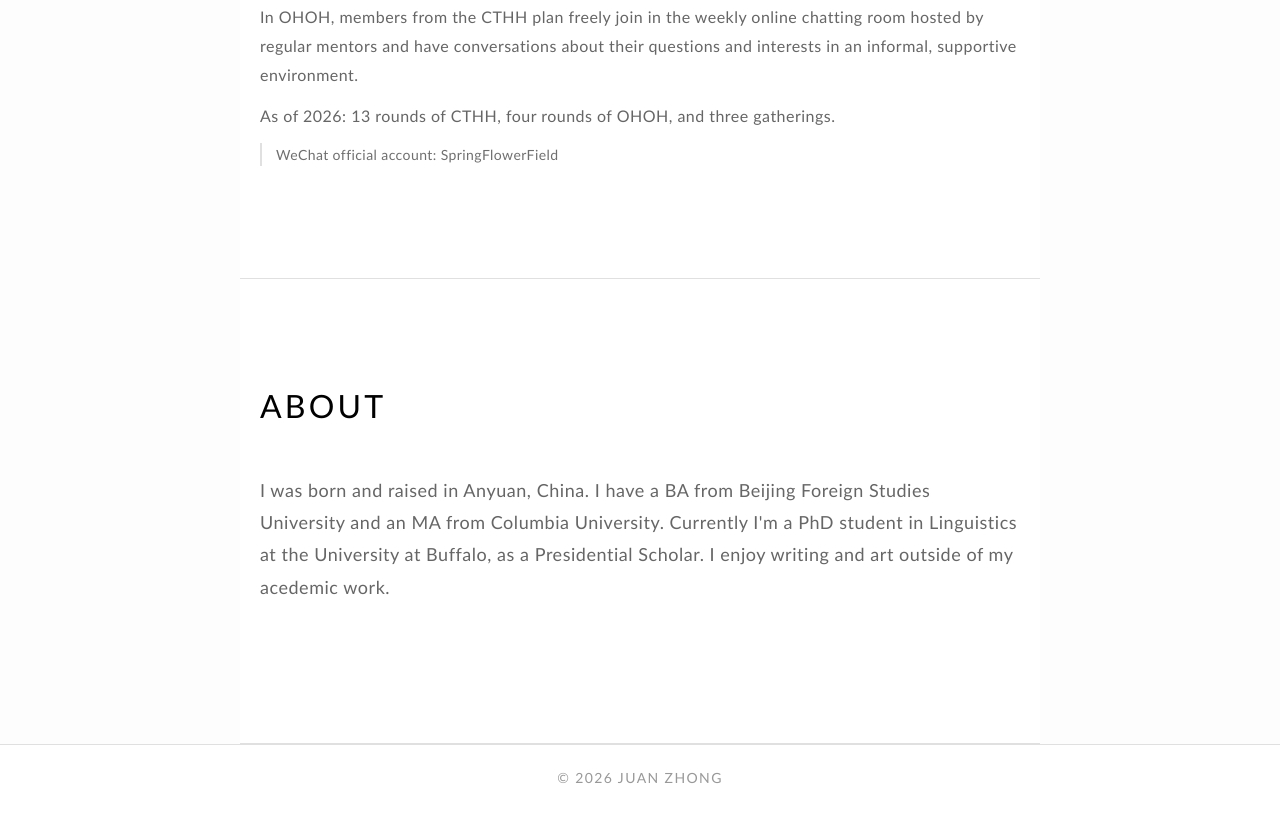
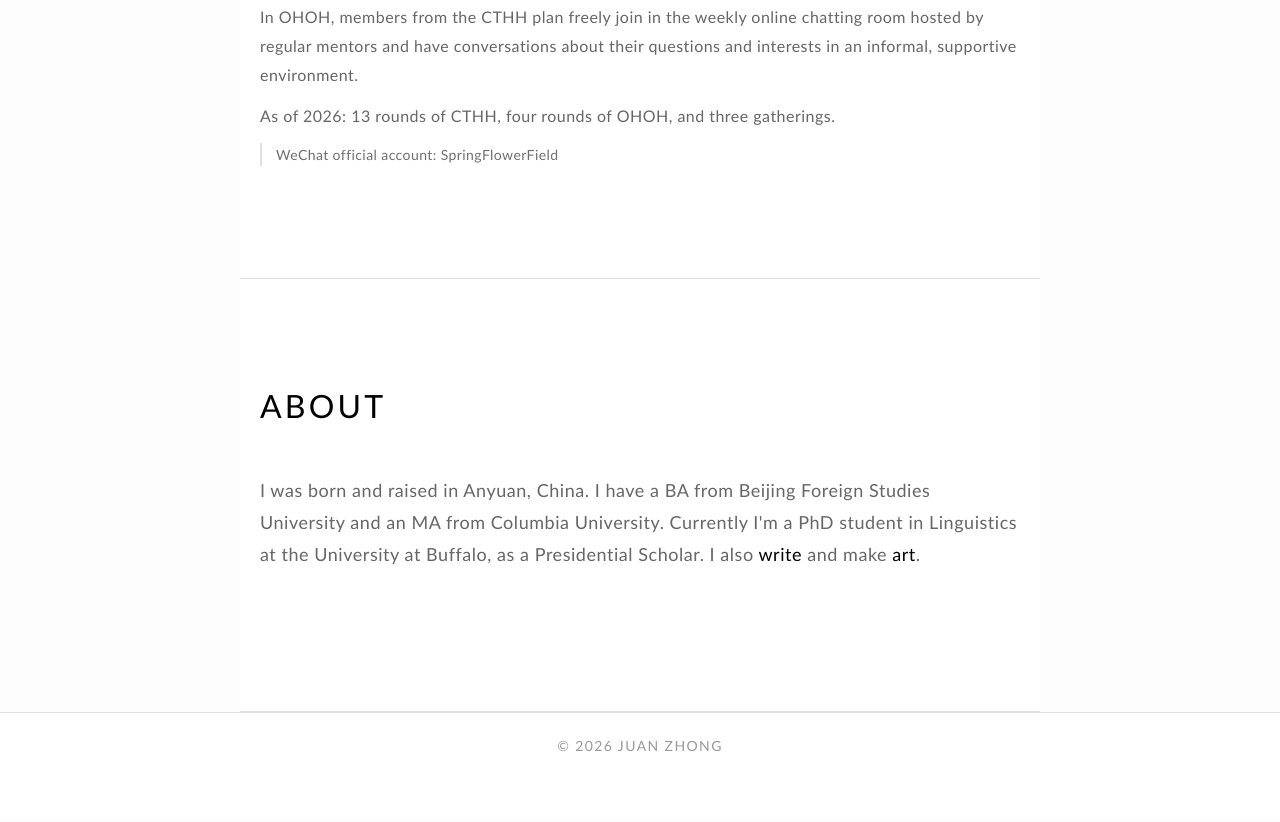
Before and after one commit to juan-zhong/me, a plain HTML site: page index.html in a window 1280 px wide. Shown: the part 7205-8027 px from the top of the page. Drawn offline with Linux system fonts and the light colour scheme.

Commit message:
Add files via upload
Signed-off-by: juan-zhong <181777064+juan-zhong@users.noreply.github.com>

```diff
--- a/index.html
+++ b/index.html
@@ -170,7 +170,7 @@
 
 <section id="about" class="content-section">
     <h2>About</h2>
-    <p>I was born and raised in Anyuan, China. I have a BA from Beijing Foreign Studies University and an MA from Columbia University. Currently I'm a PhD student in Linguistics at the University at Buffalo, as a Presidential Scholar. I enjoy writing and art outside of my acedemic work.</p>
+    <p>I was born and raised in Anyuan, China. I have a BA from Beijing Foreign Studies University and an MA from Columbia University. Currently I'm a PhD student in Linguistics at the University at Buffalo, as a Presidential Scholar. I also <a href="https://juan-zhong.github.io/writing/">write</a> and make <a href="https://juan-zhong.github.io/art/">art</a>.</p>
 </section>
     </main>
     <a href="#" class="to-top" id="toTop" aria-label="Back to top" title="Back to top">↑</a>
```
